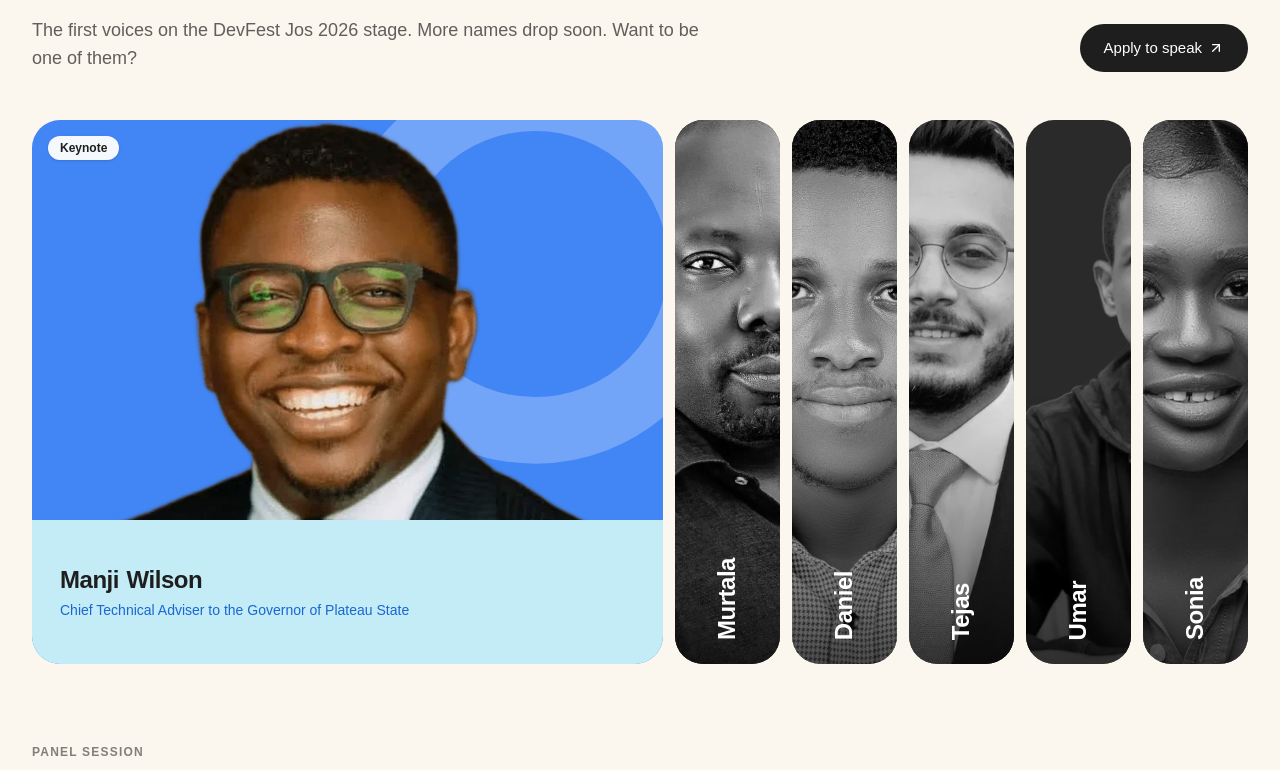
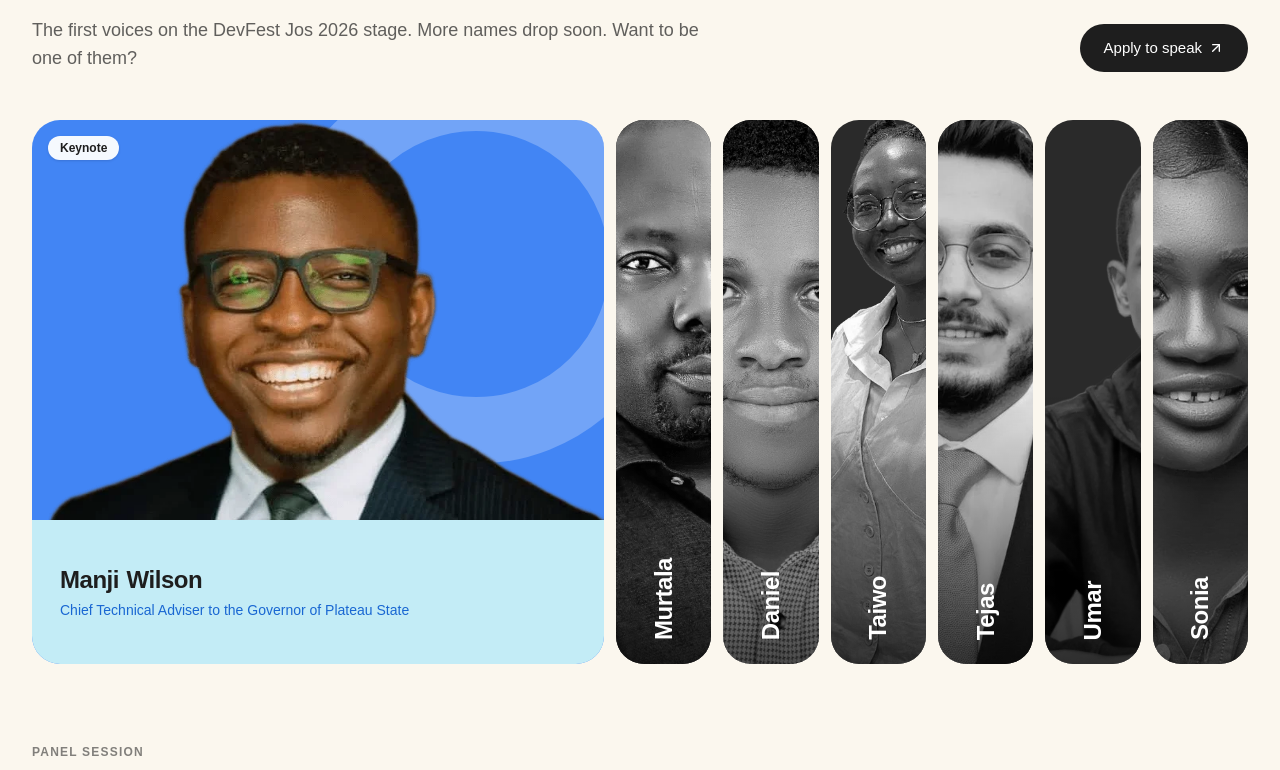
Before and after one commit to olathedev/gdg-jos-website-v1, a Next.js app: page / in a window 1280 px wide. Shown: the part 3503-4273 px from the top of the page. Built offline with nearby package versions, Linux system fonts and the light colour scheme; no server answers; a web font is replaced by a local one.

Commit message:
content: Taiwo Famakinde back in speakers (also on the panel)

```diff
--- a/data/devfest26.ts
+++ b/data/devfest26.ts
@@ -92,6 +92,13 @@
     role: "Lead Software Engineer",
     image: "/speakers/daniel-okoro.webp",
     topic: "API First or API Fast? Designing APIs That Scale from MVP to Production",
+  },
+  {
+    name: "Taiwo Famakinde",
+    role: "Senior Software Engineer",
+    image: "/speakers/taiwo-famakinde.webp",
+    topic: "Building Production Tool-Calling Pipelines with Gemini Enterprise Agent Platform",
+    badge: "Also on the panel",
   },
   {
     name: "Tejas Pravinbhai Patel",
```
